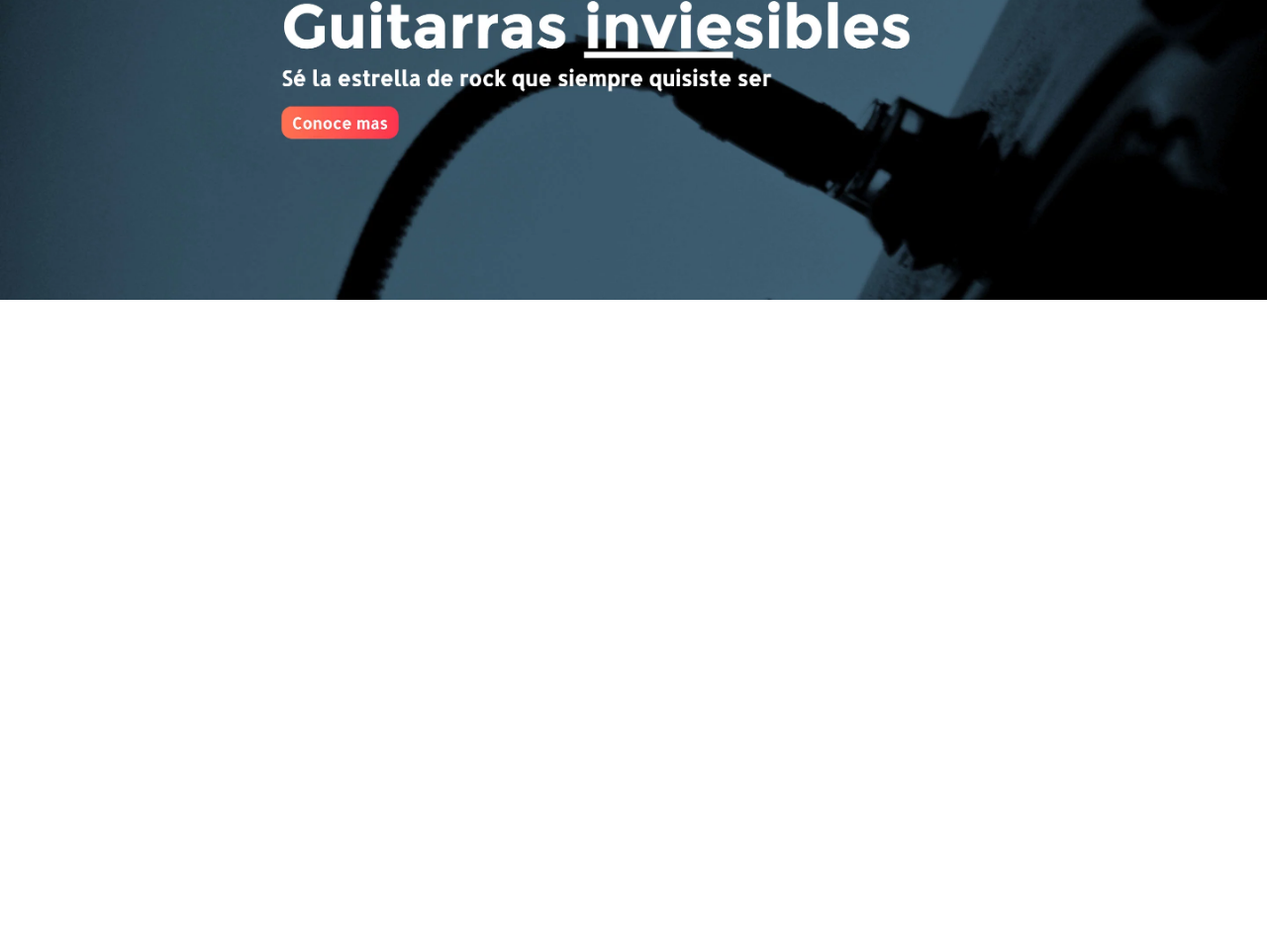
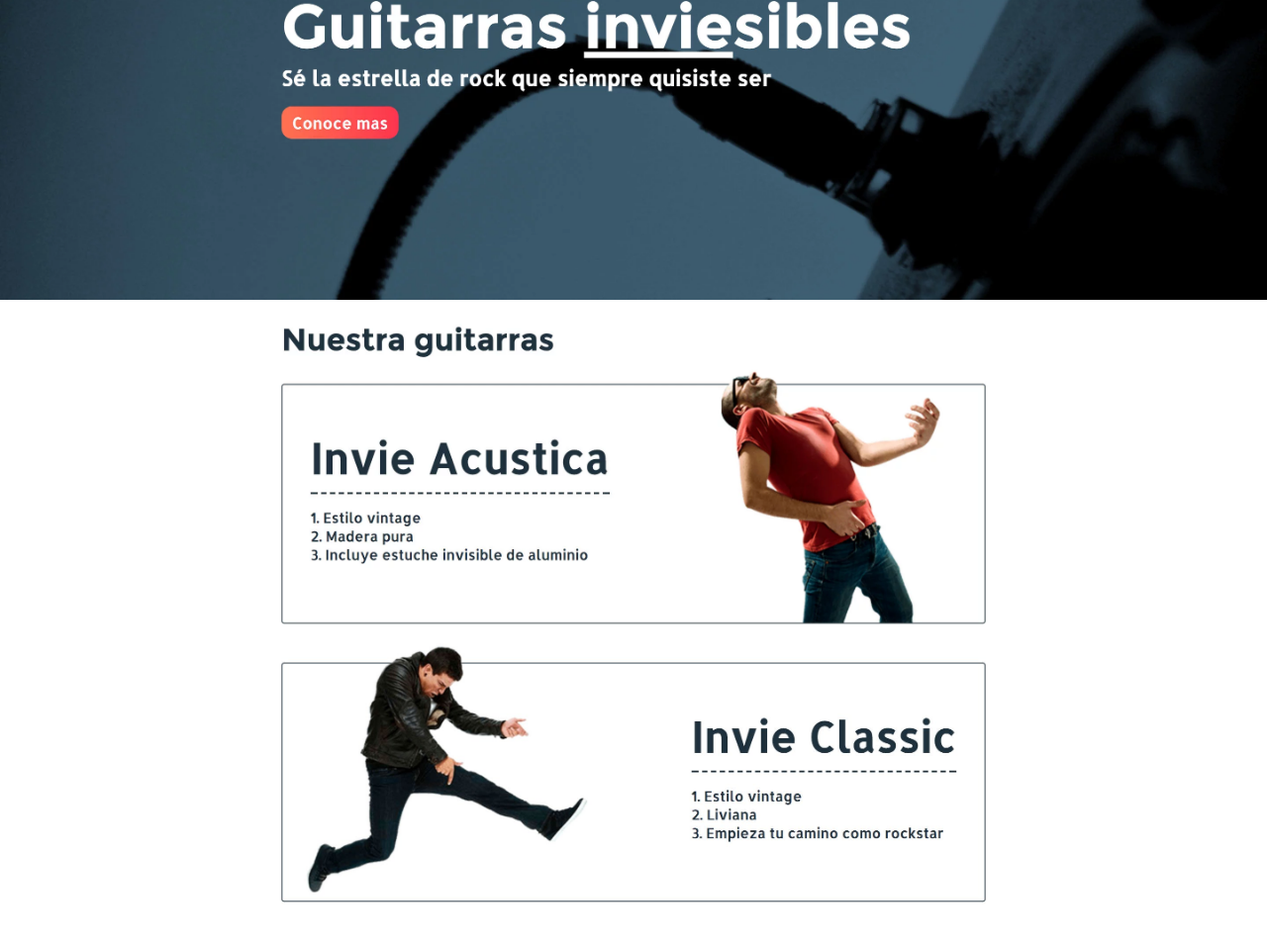
Before and after one commit to Victor-Alfonso72/personal-website, a plain HTML site: page index.html in a window 1280 px wide. Shown: the part 172-1129 px from the top of the page at 99% size. Before the commit the page ends 800 px from the top, so only its background shows below. Drawn offline with Linux system fonts and the light colour scheme.

Commit message:
image news de victor

```diff
--- a/index.html
+++ b/index.html
@@ -18,5 +18,7 @@
 <body>
     <img src="tres.jpg" alt="">
     <img src="hero.jpg" alt="">
+    <img src="uno.jpg" alt="">
+    <img src="dos.jpg" alt="">
 </body>
 </html>
```
Also changed, not shown: uno.jpg (added).
